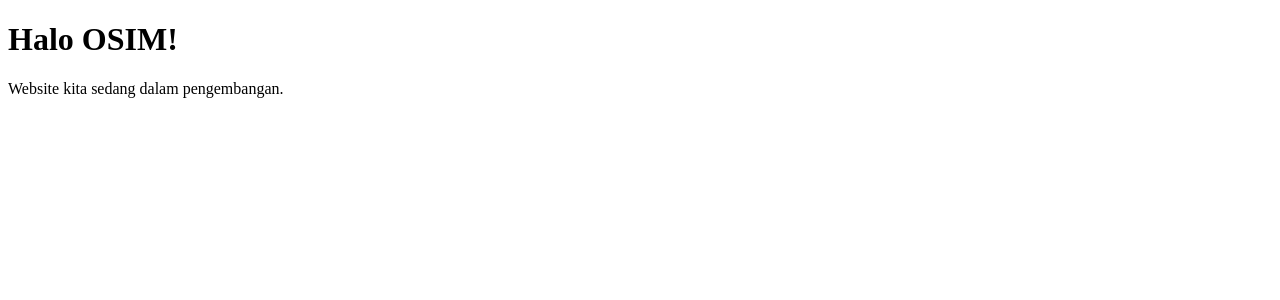
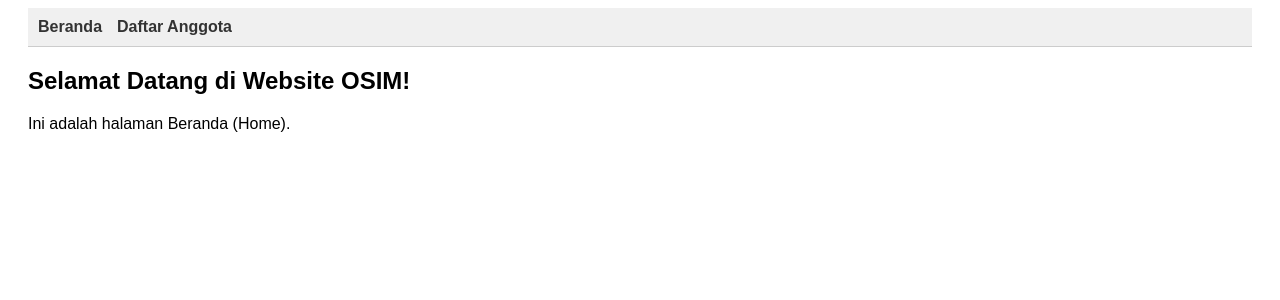
Before and after one commit to hazzb/website-osim, a React (Vite) app: page / in a window 1280 px wide. Shown: the top 300 px of the page. Built offline with nearby package versions, Linux system fonts and the light colour scheme; no server answers.

Commit message:
navbar
make navbar

```diff
--- a/package.json
+++ b/package.json
@@ -11,7 +11,8 @@
   },
   "dependencies": {
     "react": "^19.2.0",
-    "react-dom": "^19.2.0"
+    "react-dom": "^19.2.0",
+    "react-router-dom": "^7.9.5"
   },
   "devDependencies": {
     "@eslint/js": "^9.39.1",
--- a/src/App.jsx
+++ b/src/App.jsx
@@ -1,13 +1,48 @@
 // src/App.jsx
-import React from 'react'
+
+import React from 'react';
+// 1. Impor komponen-komponen inti dari React Router
+import { BrowserRouter, Routes, Route } from 'react-router-dom';
+
+// 2. Impor Navbar dan semua Halaman (Pages) kita
+import Navbar from './components/Navbar';
+import Beranda from './pages/Beranda';
+import DaftarAnggota from './pages/DaftarAnggota';
 
 function App() {
+  // 'App' sekarang bertugas sebagai 'Layout' utama
+  const appStyle = {
+    fontFamily: 'Arial, sans-serif',
+    padding: '0 20px'
+  };
+
   return (
-    <div>
-      <h1>Halo OSIM!</h1>
-      <p>Website kita sedang dalam pengembangan.</p>
-    </div>
-  )
+    // 3. 'BrowserRouter' membungkus seluruh aplikasi
+    //    Ini "mengaktifkan" routing.
+    <BrowserRouter>
+      <div style={appStyle}>
+
+        {/* 4. Navbar kita letakkan di sini,
+            DI LUAR <Routes>, agar ia tampil di *setiap* halaman. */}
+        <Navbar />
+
+        {/* 5. 'Routes' adalah "saklar" pintar.
+            Ia hanya akan me-render *satu* <Route> yang cocok
+            dengan URL saat ini. */}
+        <Routes>
+          {/* 6. Definisikan setiap rute:
+              - path="/" (Beranda) akan me-render komponen <Beranda />
+              - path="/anggota" akan me-render <DaftarAnggota />
+          */}
+          <Route path="/" element={<Beranda />} />
+          <Route path="/anggota" element={<DaftarAnggota />} />
+
+          {/* Kita akan menambahkan rute /visi-misi, /program-kerja, dll. di sini */}
+        </Routes>
+
+      </div>
+    </BrowserRouter>
+  );
 }
 
-export default App
+export default App;
--- /dev/null
+++ b/src/components/KartuAnggota.jsx
@@ -0,0 +1,44 @@
+// src/components/KartuAnggota.jsx
+
+import React from 'react';
+
+/*
+* Dokumentasi Komponen 'KartuAnggota':
+* Komponen ini menerima 'props' (properti) dari 'parent'-nya.
+* - 'nama': Nama anggota
+* - 'jabatan': Jabatan anggota
+* - 'fotoUrl': Link ke foto
+*/
+function KartuAnggota({ nama, jabatan, fotoUrl }) {
+  // Kita bisa tambahkan styling di sini nanti
+  const cardStyle = {
+    border: '1px solid #ccc',
+    borderRadius: '8px',
+    padding: '16px',
+    margin: '10px',
+    width: '200px',
+    textAlign: 'center',
+    boxShadow: '0 2px 4px rgba(0,0,0,0.1)'
+  };
+
+  const imgStyle = {
+    width: '100px',
+    height: '100px',
+    borderRadius: '50%',
+    objectFit: 'cover'
+  };
+
+  return (
+    <div style={cardStyle}>
+      <img
+        src={fotoUrl || 'https://via.placeholder.com/100'} // '||' berarti jika fotoUrl tidak ada, pakai placeholder
+        alt={`Foto ${nama}`}
+        style={imgStyle}
+      />
+      <h3>{nama}</h3>
+      <p>{jabatan}</p>
+    </div>
+  );
+}
+
+export default KartuAnggota;
--- /dev/null
+++ b/src/components/Navbar.jsx
@@ -0,0 +1,37 @@
+// src/components/Navbar.jsx
+
+// 'Link' adalah pengganti tag <a> di React Router.
+// Ini mencegah halaman me-reload penuh.
+import React from 'react';
+import { Link } from 'react-router-dom';
+
+function Navbar() {
+  // Styling sederhana untuk Navbar
+  const navStyle = {
+    backgroundColor: '#f0f0f0',
+    padding: '10px',
+    marginBottom: '20px',
+    borderBottom: '1px solid #ccc'
+  };
+
+  const linkStyle = {
+    marginRight: '15px',
+    textDecoration: 'none',
+    color: '#333',
+    fontWeight: 'bold'
+  };
+
+  return (
+    <nav style={navStyle}>
+      <Link to="/" style={linkStyle}>
+        Beranda
+      </Link>
+      <Link to="/anggota" style={linkStyle}>
+        Daftar Anggota
+      </Link>
+      {/* Kita akan tambahkan link Visi Misi, dll. di sini nanti */}
+    </nav>
+  );
+}
+
+export default Navbar;
--- /dev/null
+++ b/src/pages/Beranda.jsx
@@ -0,0 +1,14 @@
+// src/pages/Beranda.jsx
+
+import React from 'react';
+
+function Beranda() {
+  return (
+    <div>
+      <h2>Selamat Datang di Website OSIM!</h2>
+      <p>Ini adalah halaman Beranda (Home).</p>
+    </div>
+  );
+}
+
+export default Beranda;
--- /dev/null
+++ b/src/pages/DaftarAnggota.jsx
@@ -0,0 +1,58 @@
+// src/pages/DaftarAnggota.jsx
+
+import React, { useState, useEffect } from 'react';
+import { supabase } from '../supabaseClient'; // Perhatikan path '../'
+import KartuAnggota from '../components/KartuAnggota'; // Impor LEGO kecil kita
+
+function DaftarAnggota() {
+  const [anggotaList, setAnggotaList] = useState([]);
+  const [loading, setLoading] = useState(true); // Tambahkan state loading
+
+  useEffect(() => {
+    async function getAnggota() {
+      setLoading(true); // Mulai loading
+      let { data, error } = await supabase
+        .from('anggota')
+        .select('*');
+
+      if (data) {
+        setAnggotaList(data);
+      }
+      if (error) {
+        console.error("Error fetching data: ", error);
+      }
+      setLoading(false); // Selesai loading
+    }
+
+    getAnggota();
+  }, []);
+
+  // Tampilkan pesan loading jika data belum siap
+  if (loading) {
+    return <p>Loading data anggota...</p>;
+  }
+
+  // Tampilkan ini jika sudah selesai loading
+  return (
+    <div>
+      <h2>Daftar Anggota OSIM</h2>
+      <div style={{ display: 'flex', flexWrap: 'wrap' }}>
+        {/* * Ini jauh lebih bersih!
+        * Kita map data dan untuk setiap item, kita panggil
+        * komponen KartuAnggota, sambil 'mengoper' datanya
+        * sebagai 'props'.
+        */}
+        {anggotaList.map((anggota) => (
+          <KartuAnggota
+            key={anggota.id}
+            nama={anggota.nama}
+            jabatan={anggota.jabatan}
+            fotoUrl={anggota.foto_url} // pastikan ini sesuai nama kolom di Supabase
+          />
+        ))}
+      </div>
+    </div>
+  );
+}
+
+export default DaftarAnggota;
```
Also changed, not shown: 1 other file (tests, documents, lock files or other folders).
